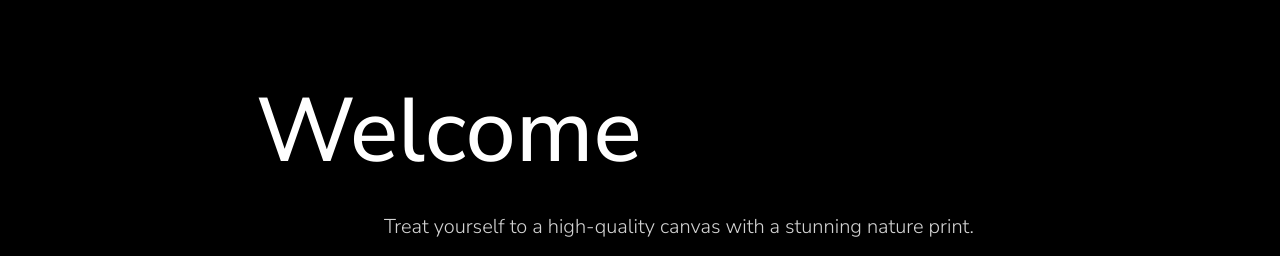
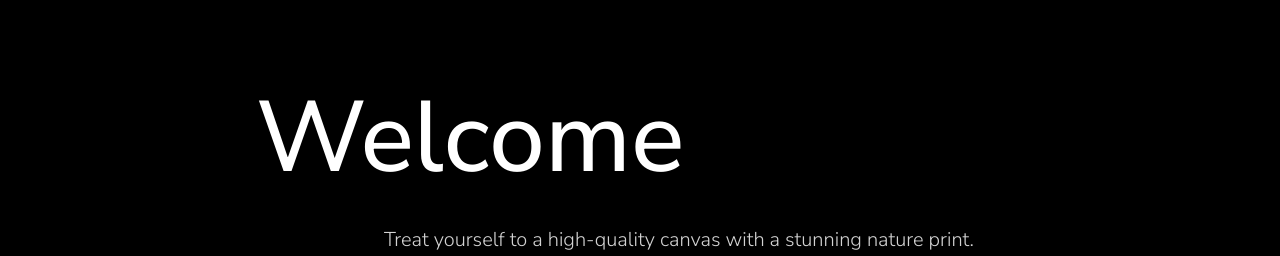
Before and after one commit to Crossbow4000/Natuvas-Store, a Next.js app: page / in a window 1280 px wide. Shown: the part 900-1156 px from the top of the page. Built offline with nearby package versions, Linux system fonts and the light colour scheme.

Commit message:
1 file modified

```diff
--- a/components/home/welcomeSection/welcomeSection.module.css
+++ b/components/home/welcomeSection/welcomeSection.module.css
@@ -8,7 +8,7 @@
 
 .welcomeSectionTitle {
   color: white;
-  font-size: 90px;
+  font-size: 100px;
   font-weight: 500;
 
   padding-left: 20%;
```
